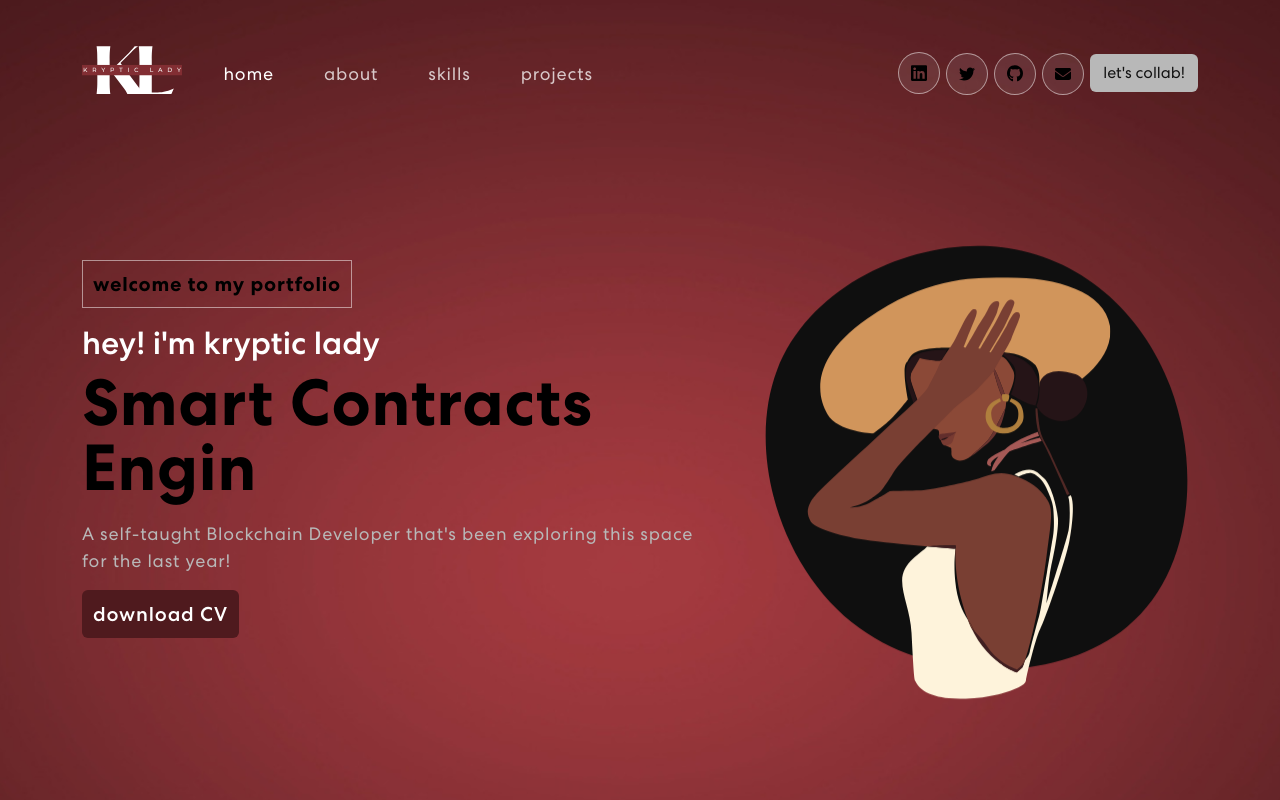
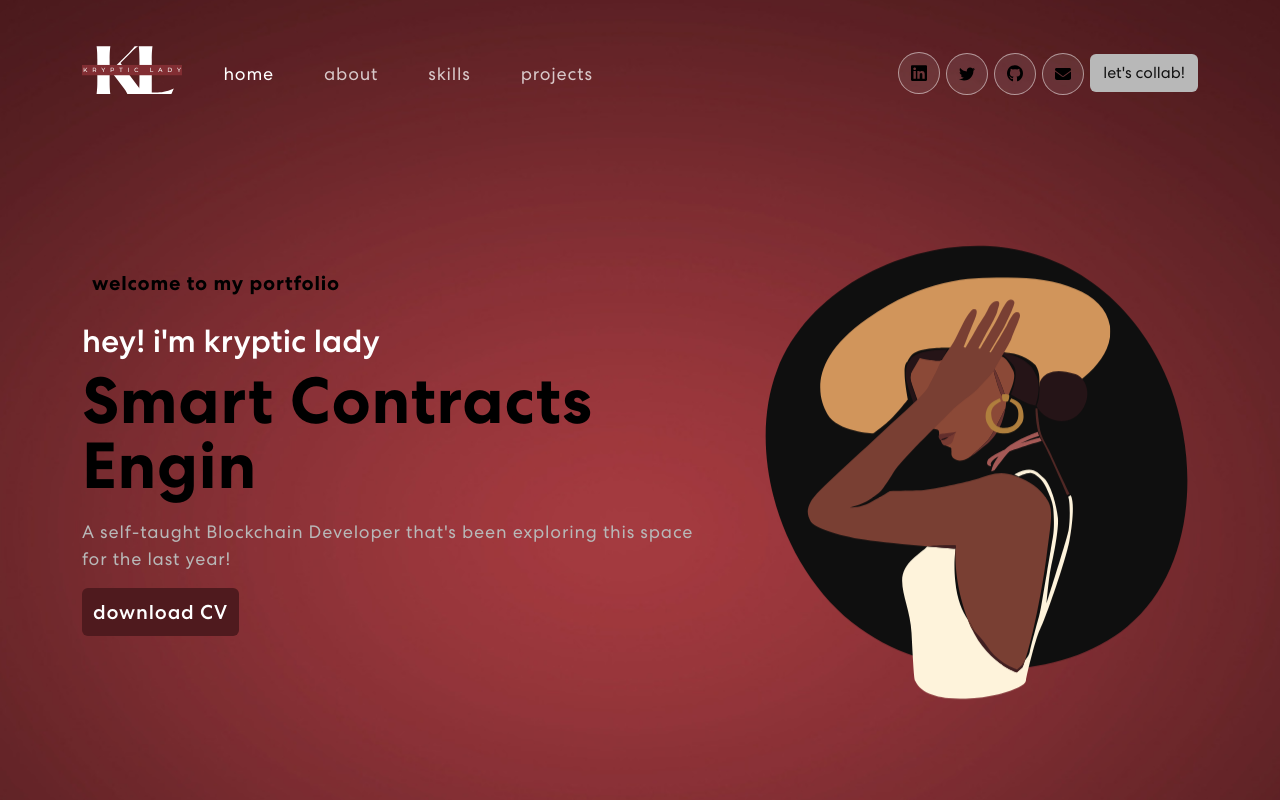
Before and after one commit to aidnii/aidnii-port, a React (Create React App) app: page / in a window 1280 px wide. Shown: the top 800 px of the page. Built offline with nearby package versions, Linux system fonts and the light colour scheme.

Commit message:
add existing

```diff
--- a/src/App.css
+++ b/src/App.css
@@ -237,7 +237,7 @@ nav.navbar .navbar-toggler[aria-expanded="true"] .navbar-toggler-icon {
 /************ Banner Css ************/
 .banner {
   margin-top: 0;
-  padding: 260px 0 100px 0;
+  padding: 260px 0 40px 0;
   background-image: url('./assets/img/banner-bg.png');
   background-position: top center;
   background-size: cover;
@@ -247,7 +247,7 @@ nav.navbar .navbar-toggler[aria-expanded="true"] .navbar-toggler-icon {
   font-weight: 700;
   letter-spacing: 0.8px;
   padding: 8px 10px;
-  border: 1px solid rgba(255, 255, 255, 0.5);
+  /* border: 1px solid rgba(255, 255, 255, 0.5); */
   font-size: 20px;
   margin-bottom: 16px;
   display: inline-block;
```
